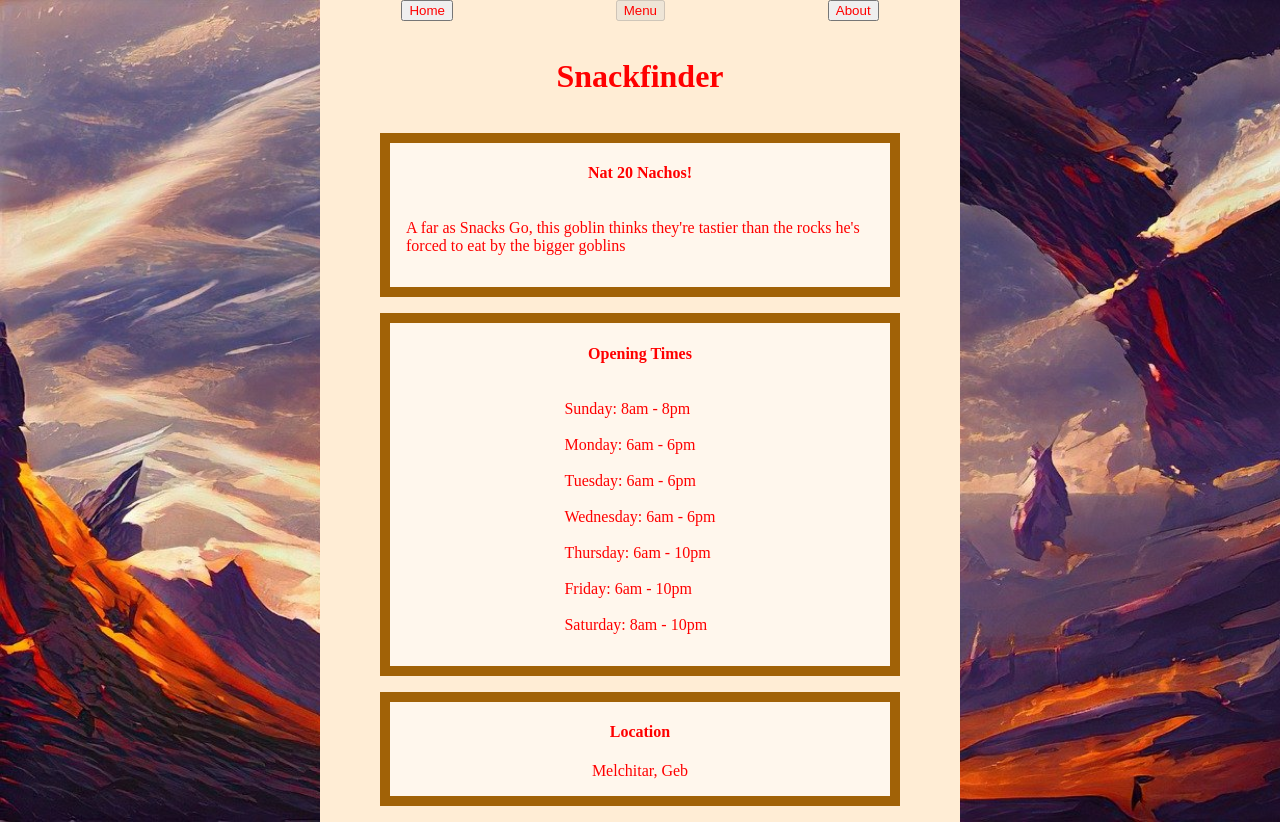
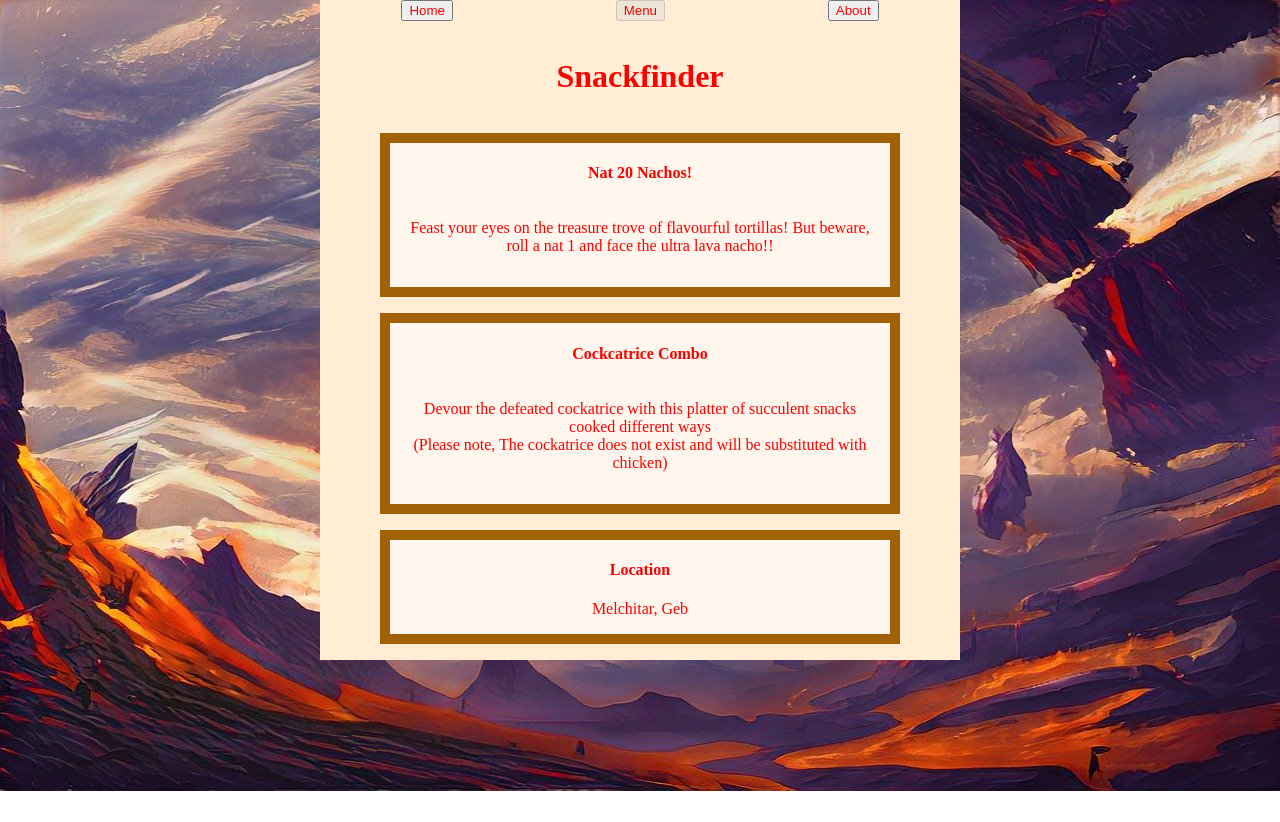
Before and after one commit to Jcait/restaurant-page, a website built with webpack: page src/index.html in a window 1280 px wide. Both pictures are taken after a click on the button "Menu". After the commit the page ends 800 px from the top, so only its background shows below. Built offline with nearby package versions, Linux system fonts and the light colour scheme.

Commit message:
Add text and format

```diff
--- a/src/cardText.js
+++ b/src/cardText.js
@@ -43,25 +43,50 @@ export const firstTitle = (btn)  =>{
     return title
 }
 
-export const firstText = () => {
+export const firstText = (btn) => {
     const p = document.createElement("p")
-    p.innerText = "A far as Snacks Go, this goblin thinks they're tastier than the rocks he's forced to eat by the bigger goblins"
-
+    switch(btn.innerText) {
+    case "Home":
+        p.innerText = "A far as Snacks Go, this goblin thinks they're tastier than the rocks he's forced to eat by the bigger goblins"
+        break;
+    case "Menu":
+        p.innerText = "Feast your eyes on the treasure trove of flavourful tortillas! But beware, roll a nat 1 and face the ultra lava nacho!!"
+        break;
+    case "About":
+        p.innerText = `We aim to bring ready snacks to game night or your money back
+                        (Game Night cancellation non-refundable)`
+        break
+}
     return p
 
 }
 
-export const secondTitle = (btnText) => {
+export const secondTitle = (btn) => {
     const title = document.createElement("h4")
-    title.innerText = "Opening Times"
+    switch(btn.innerText) {
+    case "Home":
+        title.innerText = "Opening Times"
+        break;
+    case "Menu":
+        title.innerText = `Cockcatrice Combo `
+        break;
+    case "About":
+        title.innerText = `Contact us`
+        break
+}
+
 
     return title
 }
 
 
-export const secondText = () => {
+export const secondText = (btn) => {
     const p = document.createElement("p")
-    p.innerText = `Sunday: 8am - 8pm
+
+
+    switch(btn.innerText) {
+    case "Home":
+        p.innerText = `Sunday: 8am - 8pm
 
     Monday: 6am - 6pm
 
@@ -74,18 +99,28 @@ export const secondText = () => {
     Friday: 6am - 10pm
 
     Saturday: 8am - 10pm`
+        break;
+    case "Menu":
+        p.innerText = `Devour the defeated cockatrice with this platter of succulent snacks cooked different ways
+                        (Please note, The cockatrice does not exist and will be substituted with chicken)`
+        break;
+    case "About":
+        p.innerText = `Number: 12394949399
+                        Enail: RealEmail@addressdotcom`
+        break
+}
 
     return p
 }
 
-export const thirdTitle = () => {
+export const thirdTitle = (btn) => {
     const title = document.createElement("h4")
     title.innerText = "Location"
 
     return title
 }
 
-export const thirdText = () => {
+export const thirdText = (btn) => {
     const text = document.createElement("p")
     text.innerText = `Melchitar, Geb`
     text.className = "location"
--- a/src/cards.js
+++ b/src/cards.js
@@ -14,15 +14,15 @@ export default function homeCards(btnText) {
         switch (i){
             case 0:
                 newDiv.appendChild(firstTitle(btnText))
-                newDiv.appendChild(firstText())
+                newDiv.appendChild(firstText(btnText))
                 break;
             case 1:
                 newDiv.appendChild(secondTitle(btnText))
-                newDiv.appendChild(secondText())
+                newDiv.appendChild(secondText(btnText))
                 break;
             case 2:
                 newDiv.appendChild(thirdTitle(btnText))
-                newDiv.appendChild(thirdText())
+                newDiv.appendChild(thirdText(btnText))
                 break;
         }
 
--- a/src/style.css
+++ b/src/style.css
@@ -53,6 +53,7 @@ nav {
 p {
     margin-top: auto;
     padding: 1rem;
+    text-align: center;
 }
 
 .location {
```
